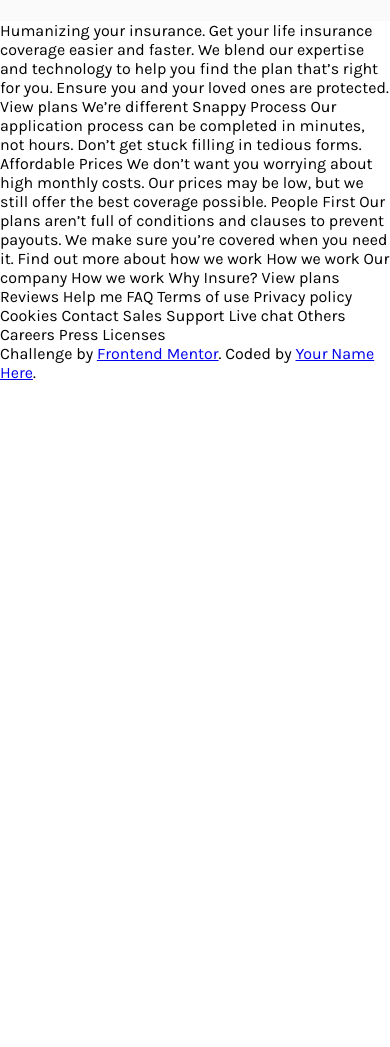
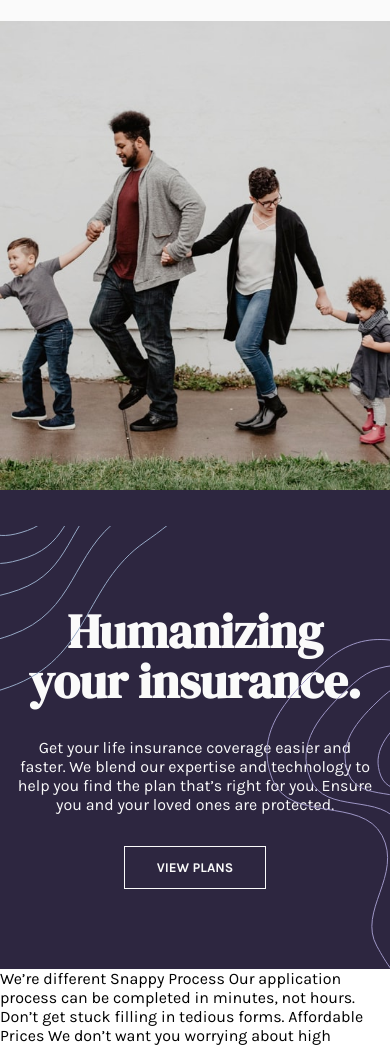
Before and after one commit to alishirani1384/Insure-landing-page, a plain HTML site: page index.html in a window 390 px wide. Shown: the part 59-1106 px from the top of the page. Before the commit the page ends 844 px from the top, so only its background shows below. Drawn offline with Linux system fonts and the light colour scheme.

Commit message:
landing section completed

```diff
--- a/app.js
+++ b/app.js
@@ -6,7 +6,9 @@ menuBtn.addEventListener("click", () => {
     menu.classList.toggle("active");
     if (menu.classList.contains("active")) {
         icon.src = './images/icon-close.svg';
+        document.body.style.overflow = "hidden";
     } else {
         icon.src = "./images/icon-hamburger.svg";
+        document.body.style.overflow = "auto";
     }
 })
--- a/index.html
+++ b/index.html
@@ -14,7 +14,7 @@
 <body>
   <header>
     <nav>
-      <div class="container">
+      <div class="nav-container">
         <img src="./images/logo.svg" alt="logo" class="logo">
         <ul class="nav-links">
           <li class="nav-link">How we work</li>
@@ -26,18 +26,38 @@
       </div>
     </nav>
   </header>
+  <main>
+    <div class="main-cntainer">
+      <div class="landing">
+        <img src="./images/bg-pattern-intro-right-desktop.svg" alt="" class="intro-right ds">
+        <img src="./images/bg-pattern-intro-left-desktop.svg" alt="" class="intro-left ds">
+        <div class="landing-container">
+        <div class="content">
+          <img src="./images/bg-pattern-intro-left-mobile.svg" alt="" class="container-left mb">
+          <img src="./images/bg-pattern-intro-right-mobile.svg" alt="" class="container-right mb">
+          <h1 class="title">Humanizing <br> your insurance.</h1>
+          <p class="info">Get your life insurance coverage easier and faster. We blend our expertise
+          and technology to help you find the plan that’s right for you. Ensure you
+          and your loved ones are protected.</p>
+          <button class="plan-btn">View plans</button>
+        </div>
+        <div class="landing-img">
+          <img src="./images/image-intro-desktop.jpg" alt="intro">
+        </div>
+      </div>
+      </div>
+    </div>
+  </main>
 
 
 
 
 
-  Humanizing your insurance.
 
-  Get your life insurance coverage easier and faster. We blend our expertise
-  and technology to help you find the plan that’s right for you. Ensure you
-  and your loved ones are protected.
 
-  View plans
+
+
+
 
   We’re different
 
--- a/style.css
+++ b/style.css
@@ -1,79 +1,170 @@
-:root{
-    --body-font:'Karla', sans-serif;
-    --header-font:'DM Serif Display', serif;
+:root {
+  --body-font: "Karla", sans-serif;
+  --header-font: "DM Serif Display", serif;
   --Dark-Violet: hsl(256, 26%, 20%);
   --Grayish-Blue: hsl(216, 30%, 68%);
   --Very-Dark-Violet: hsl(270, 9%, 17%);
   --Dark-Grayish-Violet: hsl(273, 4%, 51%);
   --Very-Light-Gray: hsl(0, 0%, 98%);
 }
-*{
+* {
   box-sizing: border-box;
   padding: 0;
   margin: 0;
   font-family: var(--body-font);
 }
-header{
+/* HEADER SECTION STYLES */
+header {
   background-color: var(--Very-Light-Gray);
 }
-nav{
+nav {
   height: 80px;
   display: flex;
   align-items: center;
   justify-content: center;
   width: 100%;
 }
-.container{
+.nav-container {
   width: 100%;
   max-width: 1200px;
   display: flex;
   align-items: center;
   justify-content: space-between;
 }
-.nav-links{
+.nav-links {
   display: flex;
   align-items: center;
   gap: 1.5rem;
   list-style: none;
 }
-.nav-link{
+.nav-link {
   text-transform: uppercase;
   font-size: 16px;
   cursor: pointer;
   color: var(--Dark-Grayish-Violet);
   font-weight: 700;
 }
-.nav-link:hover{
+.nav-link:hover {
   color: var(--Very-Dark-Violet);
-    transition: color .3s;
+  transition: color 0.3s;
 }
-.nav-link button{
+.nav-link button {
   text-transform: uppercase;
-    padding: .5rem 1.5rem;
+  padding: 0.5rem 1.5rem;
   background-color: transparent;
   border: 2px solid var(--Very-Dark-Violet);
   font-weight: 700;
   cursor: pointer;
 }
-.nav-link button:hover{
+.nav-link button:hover {
   background-color: var(--Very-Dark-Violet);
   color: var(--Very-Light-Gray);
-    transition: all .3s;
+  transition: all 0.3s;
 }
-.menu-btn{
+.menu-btn {
   display: none;
 }
-
-
-@media screen and (max-width:1200px) {
-    .container{
+/* MAIN SECTION STYLES */
+.landing {
+  background-color: var(--Dark-Violet);
+  height: 600px;
+  display: flex;
+  align-items: center;
+  justify-content: center;
+  position: relative;
+}
+.intro-right {
+  position: absolute;
+  right: 0;
+  top: 0;
+  z-index: 1;
+}
+.intro-left {
+  position: absolute;
+  bottom: -50%;
+  left: 0;
+}
+.landing-container {
+  display: flex;
+  align-items: center;
+  gap: 10rem;
+  width: 100%;
+  max-width: 1200px;
+  margin: auto auto;
+}
+.landing-container .title {
+  font-family: var(--header-font);
+  font-size: 3.7rem;
+  line-height: 50px;
+  color: var(--Very-Light-Gray);
+}
+.landing-container .title::before {
+  content: " ";
+  margin-bottom: 3rem;
+  width: 150px;
+  height: 2px;
+  display: block;
+  background-color: var(--Very-Light-Gray);
+}
+.landing-container .content {
+  display: flex;
+  flex-direction: column;
+  align-items: flex-start;
+  gap: 2rem;
+}
+.landing-container .info {
+  color: var(--Very-Light-Gray);
+}
+.landing-container .plan-btn {
+  padding: 0.8rem 2rem;
+  text-transform: uppercase;
+  border: 1px solid var(--Very-Light-Gray);
+  color: var(--Very-Light-Gray);
+  background-color: transparent;
+  cursor: pointer;
+  font-weight: 700;
+  z-index: 101;
+}
+.plan-btn:hover{
+    transition: all .3s;
+    color: var(--Very-Dark-Violet);
+    background-color: var(--Very-Light-Gray);
+}
+.landing-container .landing-img {
+  position: relative;
+  bottom: -7rem;
+  left: 0;
+  width: 100%;
+}
+.landing-img img {
+  position: absolute;
+  bottom: -20rem;
+  right: 0px;
+  width: 100%;
+}
+.mb{
+    display: none;
+}
+@media screen and (max-width: 1200px) {
+  .nav-container {
     padding-inline: 1rem;
+  }
+  .landing-container {
+    padding-inline: 2rem;
+  }
+  .landing-container .landing-img {
+    position: inherit;
+  }
+  .landing-img img {
+    position: inherit;
   }
 }
 
-
-@media screen and (max-width:600px) {
-    .nav-links{
+@media screen and (max-width: 600px) {
+  .ds {
+    display: none;
+  }
+  .nav-links {
     position: absolute;
     transform: translateX(-1000px);
     top: 80px;
@@ -81,29 +172,34 @@ nav{
     left: 0;
     right: 0;
     background-color: var(--Very-Dark-Violet);
+    background-image: url("./images/bg-pattern-mobile-nav.svg");
+    background-repeat: no-repeat;
+    background-position: bottom left;
+    background-size: 100%;
     display: flex;
     flex-direction: column;
     padding: 4rem 0 0 0;
     gap: 3rem;
+    z-index: 100;
   }
-    .active{
+  .active {
     transform: translateX(0);
-        transition: transform .3s;
+    transition: transform 0.3s;
   }
-    .nav-link{
+  .nav-link {
     color: var(--Very-Light-Gray);
     font-size: 1.5rem;
   }
-    .nav-link:hover{
+  .nav-link:hover {
     color: var(--Very-Light-Gray);
   }
-    .nav-link button{
+  .nav-link button {
     color: var(--Very-Light-Gray);
     border-color: var(--Very-Light-Gray);
     font-size: 1.3rem;
     padding: 1rem 6rem;
   }
-    .menu-btn{
+  .menu-btn {
     display: flex;
     align-items: center;
     justify-content: center;
@@ -111,4 +207,45 @@ nav{
     background-color: transparent;
     cursor: pointer;
   }
+  .landing{
+    height: auto;
   }
+  .landing-container{
+    flex-direction: column-reverse;
+    padding-inline:0;
+    gap: 2rem;
+  }
+  .landing-img{
+    width: 100%;
+  }
+  .landing-img img{
+    width: 100%;
+  }
+  .landing-container .content{
+    display: flex;
+    align-items: center;
+    justify-content: center;
+    text-align: center;
+    padding: 5rem 1rem;
+    position: relative;
+  }
+  .container-left{
+    display: block;
+    position: absolute;
+    left: 0;
+    top: 0;
+  }
+  .container-right{
+    display: block;
+    position: absolute;
+    bottom: 0;
+    right: 0;
+  }
+  .landing-container .title{
+    text-align: center;
+    font-size: 3rem;
+  }
+  .landing-container .title::before{
+    display: none;
+  }
+}
```
Lines whose indentation alone changed are shown as unchanged.
